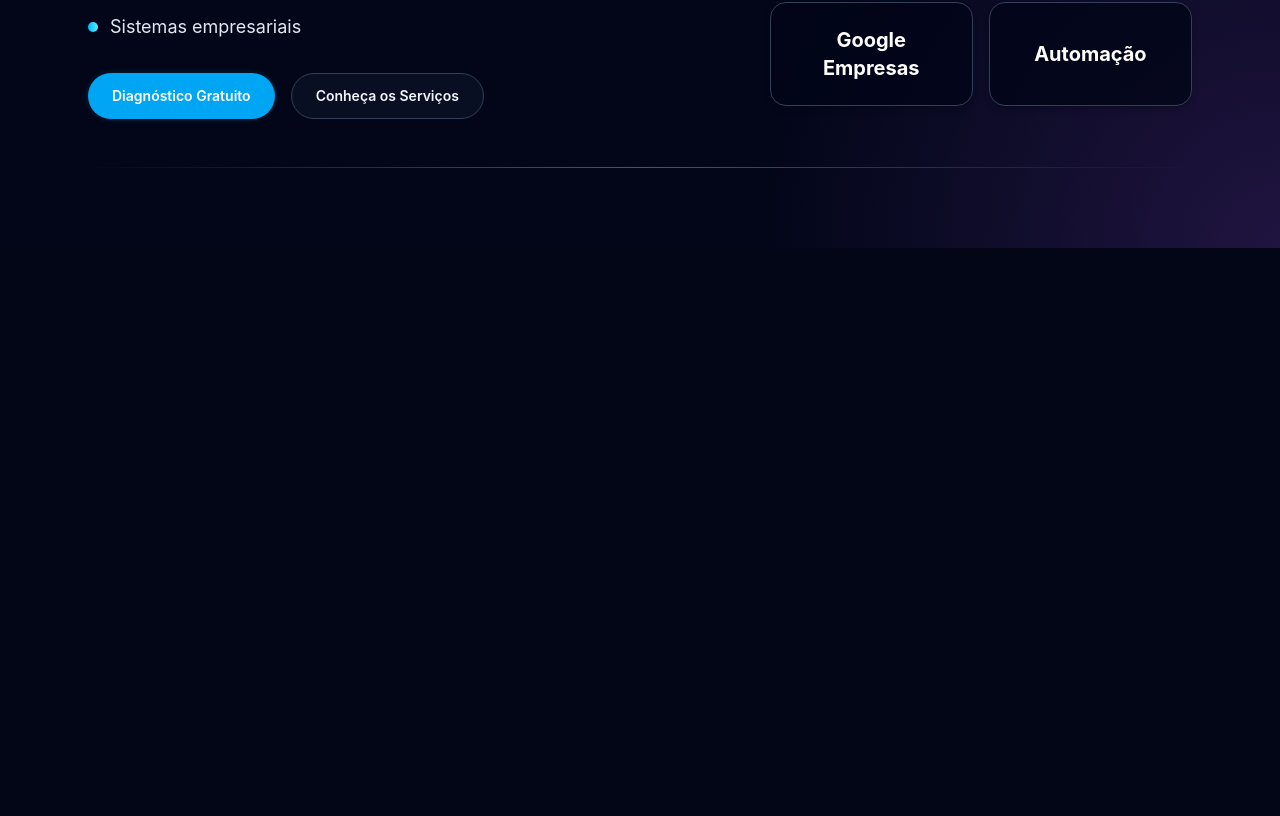
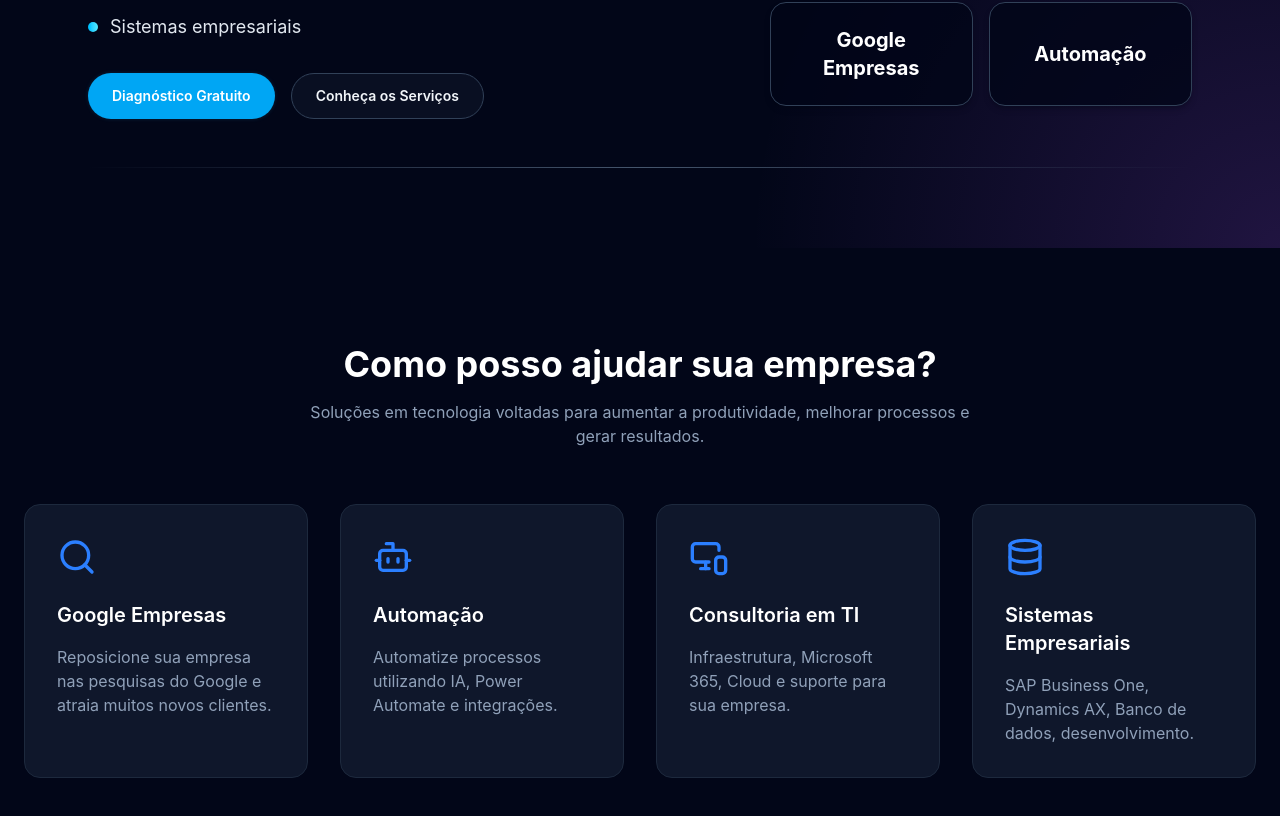
Before and after one commit to mpettatech/PettaTech, a React (Vite) app in the folder pettatech-site/: page / in a window 1280 px wide. Shown: the part 558-1374 px from the top of the page. Before the commit the page ends 806 px from the top, so only its background shows below. Built offline with nearby package versions, Linux system fonts and the light colour scheme.

Commit message:
Serviços

```diff
--- a/pettatech-site/src/Home.jsx
+++ b/pettatech-site/src/Home.jsx
@@ -1,7 +1,7 @@
 import Navbar from "./components/Navbar/Navbar"
 import Hero from "./components/Hero/Hero"
 import fotoPerfil from "./assets/fotoperfil.jpeg"
-
+import Services from "./components/Services/Services"
 export default function Home(){
 
     return(
@@ -12,7 +12,7 @@ export default function Home(){
 
             <Hero/>
 
-
+            <Services/>
 
 
 
--- a/pettatech-site/src/components/Services/Services.jsx
+++ b/pettatech-site/src/components/Services/Services.jsx
@@ -28,7 +28,7 @@ const services = [
     icon: Database,
     title: "Sistemas Empresariais",
     description:
-      "SAP Business One, Dynamics AX, Banco de dados, desenvolviemnto.",
+      "SAP Business One, Dynamics AX, Banco de dados, desenvolvimento.",
   },
 ];
 
```
